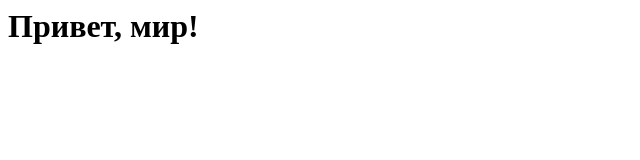
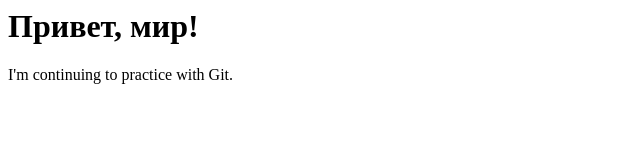
Before and after one commit to gabyshut/first-project, a plain HTML site: page index.html in a window 1280 px wide. Shown: the whole page, without its empty margins (0-640 px from the left). Drawn offline with Linux system fonts and the light colour scheme.

Commit message:
Добавление абзаца в index.html

```diff
--- a/index.html
+++ b/index.html
@@ -1,5 +1,6 @@
 <html lang="ru">
   <body>
     <h1> Привет, мир!</h1>
+    <p>I'm continuing to practice with Git.</p>
   </body>
 </html>
```
